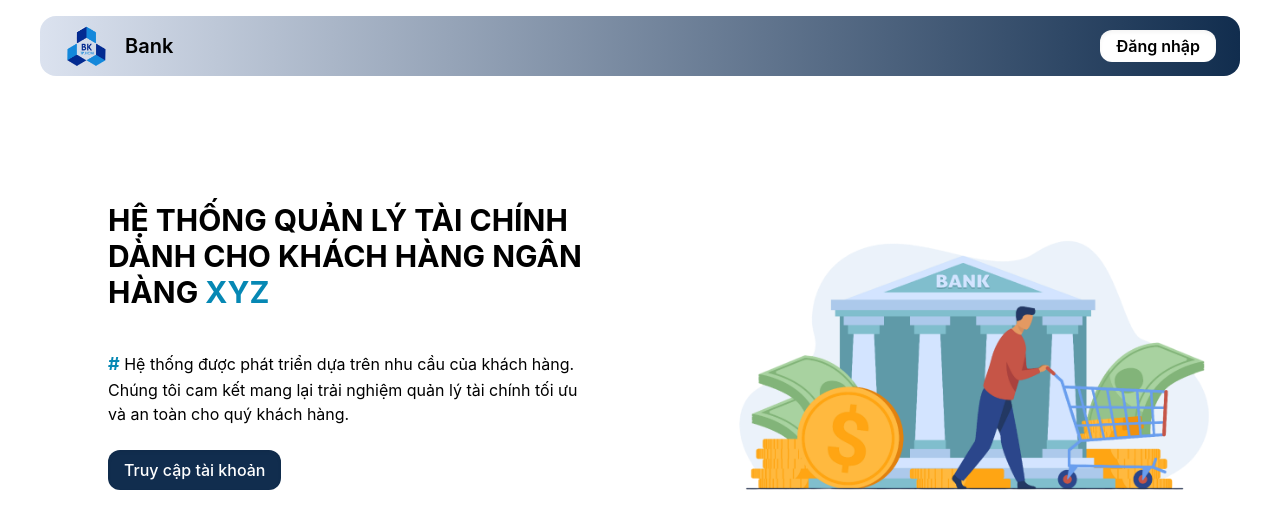
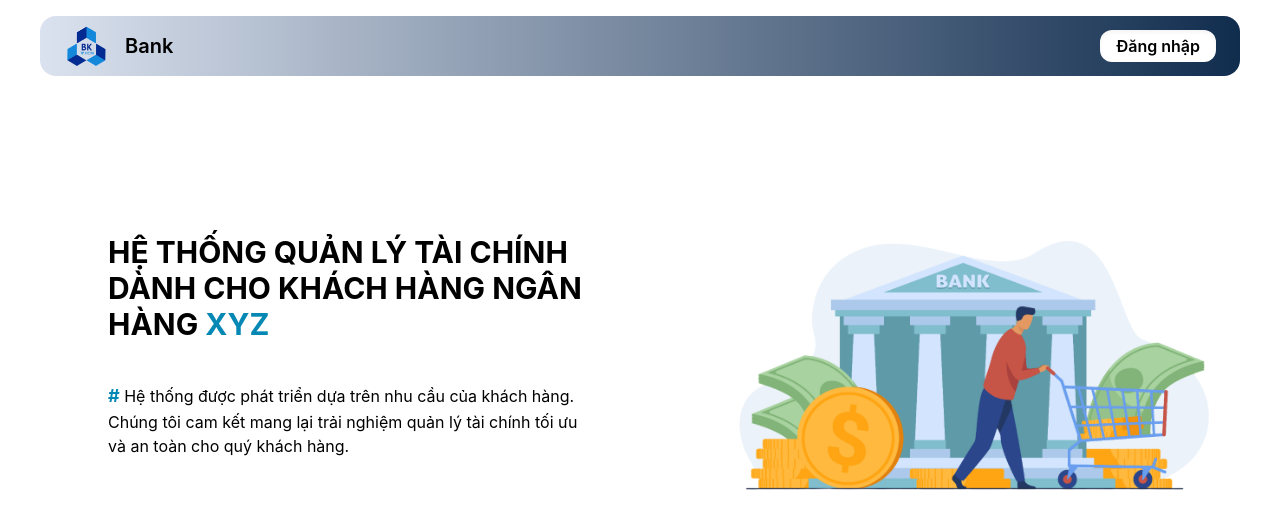
Before and after one commit to tuanleqn/Bank-Database, a React (Create React App) app in the folder frontend/: page / in a window 1280 px wide. Shown: the top 528 px of the page. Built offline with nearby package versions, Linux system fonts and the light colour scheme.

Commit message:
change google-site-verification location

```diff
--- a/frontend/src/pages/LandingPage/LandingPage.jsx
+++ b/frontend/src/pages/LandingPage/LandingPage.jsx
@@ -38,11 +38,11 @@ function LandingPage() {
                         cầu của khách hàng. Chúng tôi cam kết mang lại trải nghiệm quản lý tài chính tối ưu và an toàn
                         cho quý khách hàng.
                     </p>
-                    <Link to={`${url}`} className="mt-6 size-fit">
+                    {/* <Link to={`${url}`} className="mt-6 size-fit">
                         <button className="mr-auto rounded-xl bg-primary px-4 py-2 font-medium text-white shadow-inner hover:shadow-white">
                             Truy cập tài khoản
                         </button>
-                    </Link>
+                    </Link> */}
                 </div>
                 <div className="mt-10 flex flex-1 justify-center min-h-[500px] ">
                     <img src={landingImg} alt="" className="object-contain " />
```
